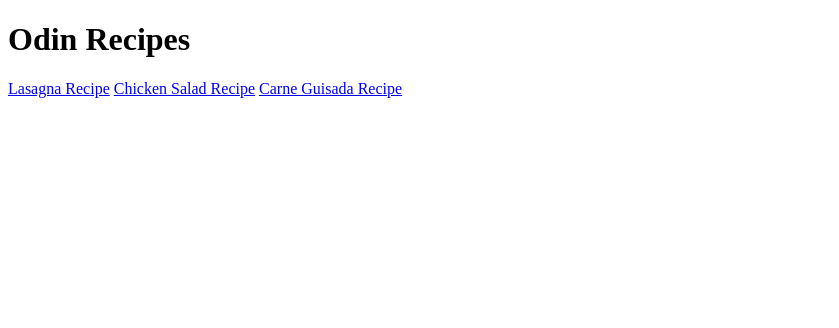
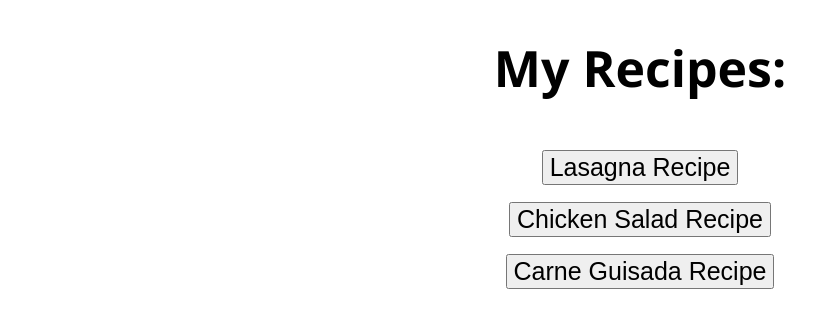
Before and after one commit to poche1996/odin-recipes, a plain HTML site: page index.html in a window 1280 px wide. Shown: the whole page, without its empty margins (0-839 px from the left). Drawn offline with Linux system fonts and the light colour scheme.

Commit message:
Add new CSS style and HTML buttons to improve recipe site

```diff
--- a/index.html
+++ b/index.html
@@ -2,12 +2,15 @@
 <html lang="en">
     <head>
         <meta charset="UTF-8">
-        <title>My Webpage</title>
+        <link rel="stylesheet" href="styles.css">
+        <title>My Recipe Page</title>
     </head>
     <body>
-        <h1>Odin Recipes</h1>
-        <a href="recipes/lasagna.html">Lasagna Recipe</a>
-        <a href="recipes/chicken-salad.html">Chicken Salad Recipe</a>
-        <a href="recipes/carne-guisada.html">Carne Guisada Recipe</a>
+        <h1 id="index-header">My Recipes:</h1>
+        <div class="buttons">
+            <button onclick="window.location.href='recipes/lasagna.html'" class="button">Lasagna Recipe</button><br>
+            <button onclick="window.location.href='recipes/chicken-salad.html'" class="button">Chicken Salad Recipe</button><br>
+            <button onclick="window.location.href='recipes/carne-guisada.html'" class="button">Carne Guisada Recipe</button><br>
+        </div>
     </body>
 </html>
--- /dev/null
+++ b/styles.css
@@ -0,0 +1,13 @@
+.buttons {
+    font-size: 45px;
+    margin: 0;
+    text-align: center;
+}
+.button {
+    font-size: 25px;
+}
+#index-header {
+    font-size: 50px;
+    text-align: center;
+    font-family:'Segoe UI', Tahoma, "Geneva", Verdana, sans-serif
+}
```
